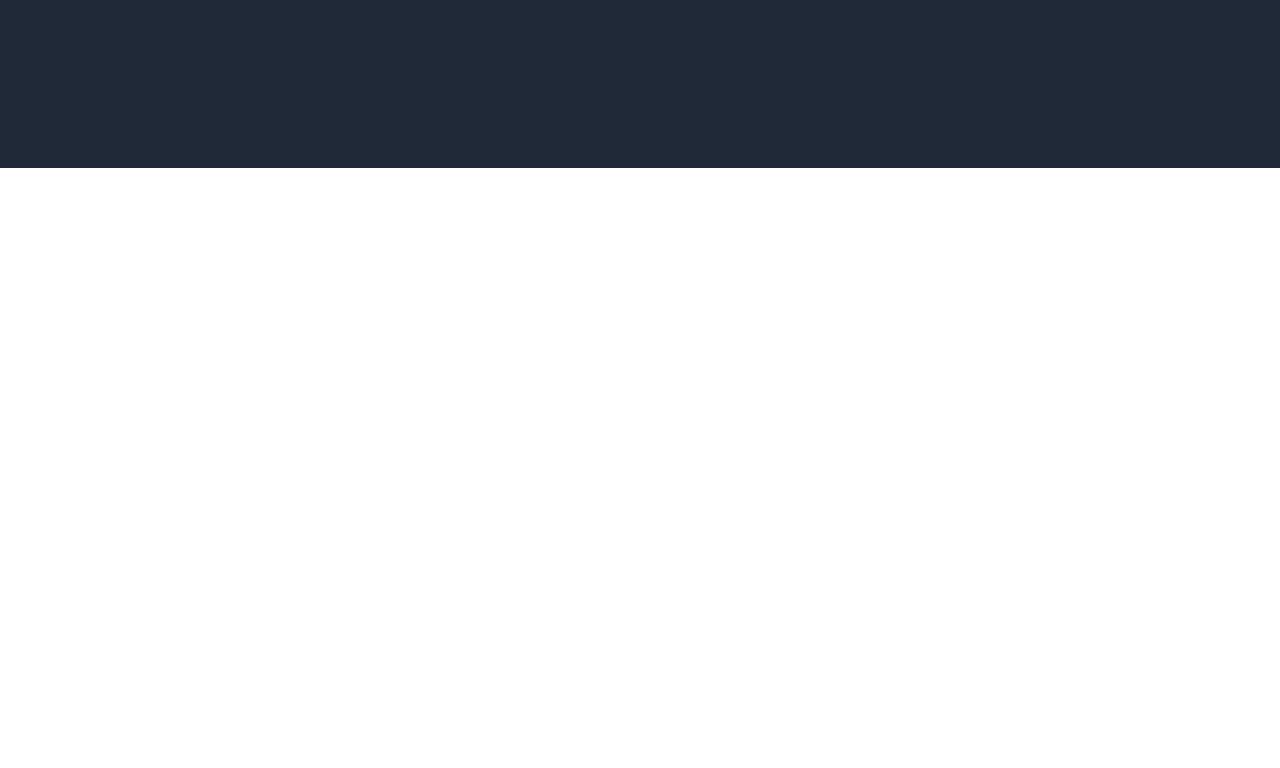
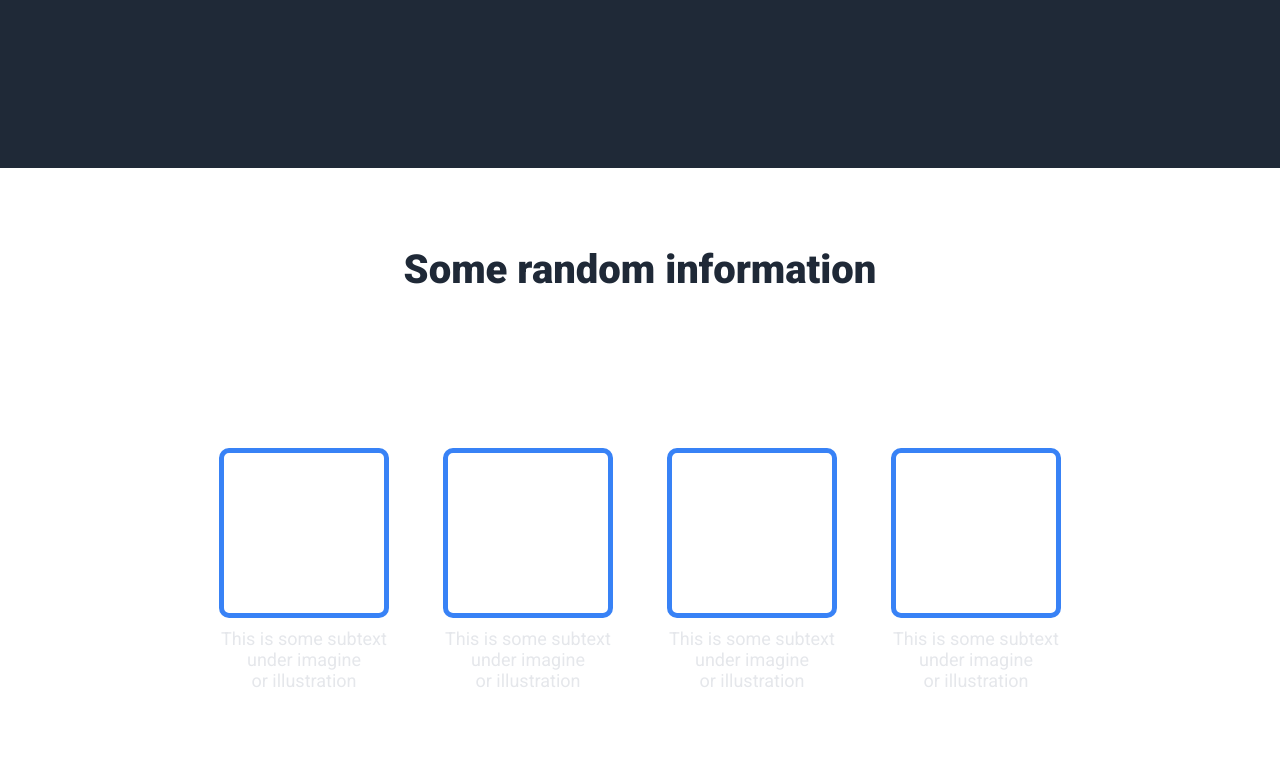
Before and after one commit to jacobs-development8/Project-Landing-Page, a plain HTML site: page index.html in a window 1280 px wide. Shown: the part 512-1280 px from the top of the page. Before the commit the page ends 800 px from the top, so only its background shows below. Drawn offline with Linux system fonts and the light colour scheme.

Commit message:
completed section two

```diff
--- a/index.html
+++ b/index.html
@@ -39,6 +39,34 @@
 
     </div>
 
+    <div class="section-two">
+        <h1> Some random information</h1>
+
+        <div class="section-two-img-cont">
+
+            <div class="img-card">
+                <div class="img"></div>
+                <p>This is some subtext <br> under imagine <br> or illustration</p>
+            </div>
+
+            <div class="img-card">
+                <div class="img"></div>
+                <p>This is some subtext <br> under imagine <br> or illustration</p>
+            </div>
+
+            <div class="img-card">
+                <div class="img"></div>
+                <p>This is some subtext <br> under imagine <br> or illustration</p>
+            </div>
+
+            <div class="img-card">
+                <div class="img"></div>
+                <p>This is some subtext <br> under imagine <br> or illustration</p>
+            </div>
+
+        </div>
+    </div>
+
 
 </body>
 </html>
--- a/styles.css
+++ b/styles.css
@@ -87,3 +87,46 @@ nav li {
     font-size: 18px;
     margin-left: 20px;
 }
+
+.section-two {
+    width: 100%;
+    min-height: 75vh;
+    display: flex;
+    flex-direction: column;
+    justify-content: space-around;
+    align-items: center;
+}
+
+.section-two h1 {
+    font-size: 40px;
+    color: #1F2937;
+    font-weight: 900;
+}
+
+.section-two-img-cont {
+    width: 70%;
+    display: flex;
+    justify-content: space-around;
+}
+
+.img-card {
+    width: 100%;
+    display: flex;
+    flex-direction: column;
+    justify-content: center;
+    align-items: center;
+}
+
+.img {
+    width: 170px;
+    height: 170px;
+    border: 5px solid #3882f6;
+    border-radius: 10px;
+}
+
+.img-card p {
+    margin-top: 10px;
+    text-align: center;
+    font-size: 18px;
+    color: #E5E7EB;
+}
```
